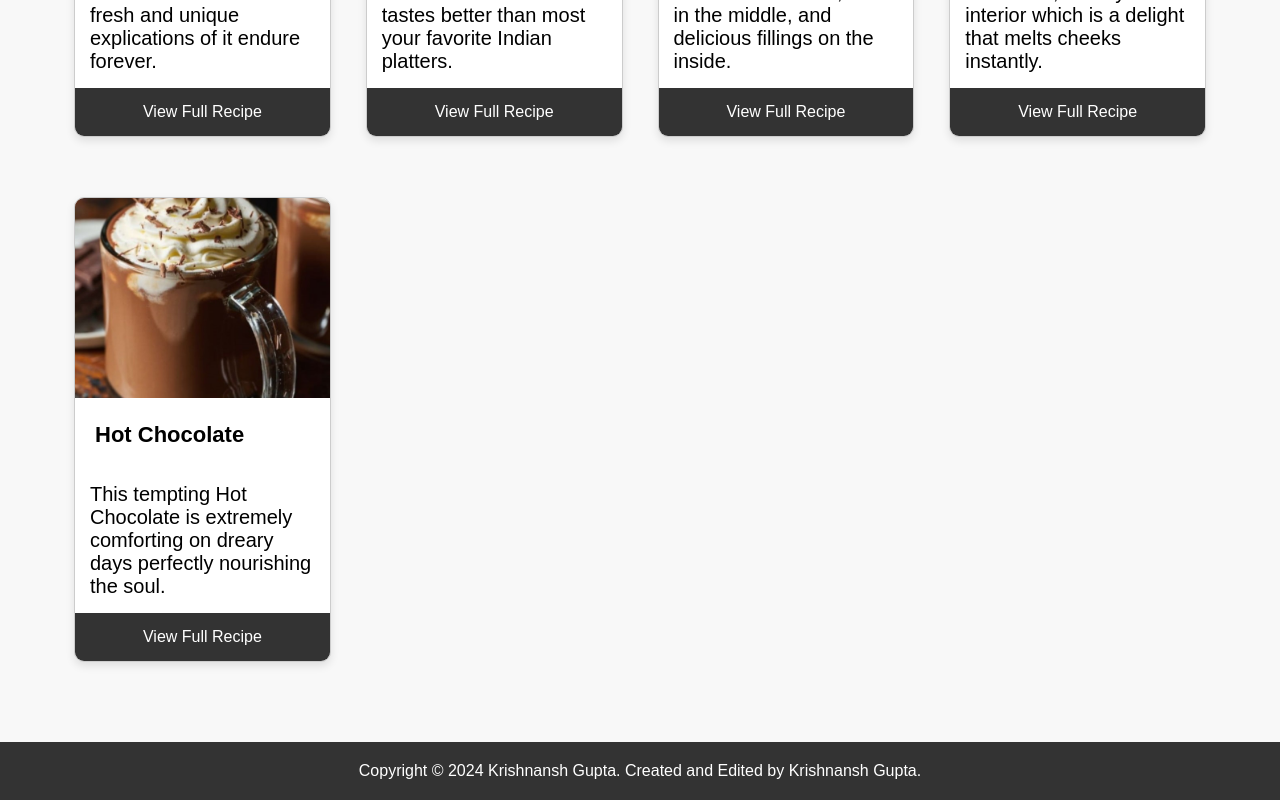
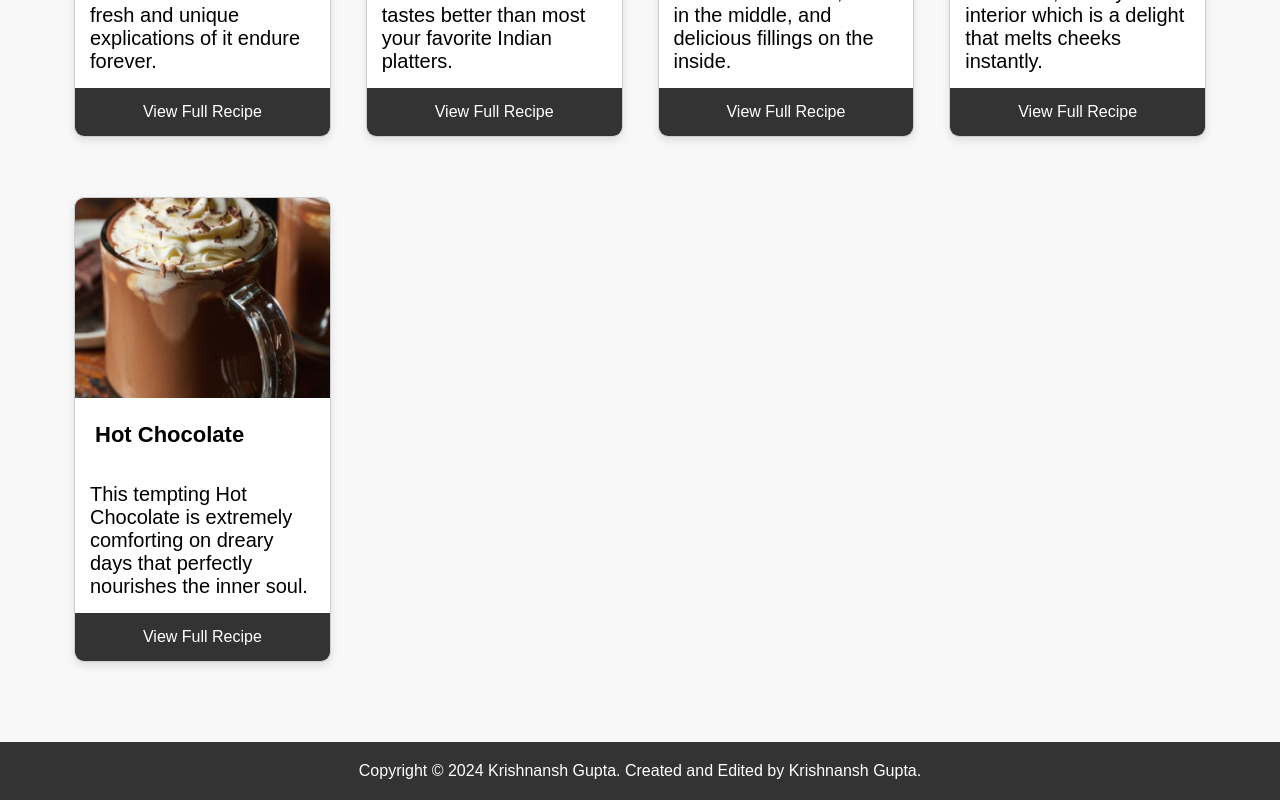
Before and after one commit to Krishnansh05/Cook-Book, a plain HTML site: page index.html in a window 1280 px wide. Shown: the part 985-1785 px from the top of the page. Drawn offline with Linux system fonts and the light colour scheme.

Commit message:
Update index.html

```diff
--- a/index.html
+++ b/index.html
@@ -83,7 +83,7 @@
                 <img src="./images/Hot Chocolate/IMG-20240528-WA0019.jpg">
                 <h2>Hot Chocolate</h2>
                 <p>This tempting Hot Chocolate is extremely comforting
-                     on dreary days perfectly nourishing the soul.</p>
+                     on dreary days that perfectly nourishes the inner soul.</p>
                 <a href="recipe5.html" target="_blank">View Full Recipe</a>
             </div>
         </div>
```
